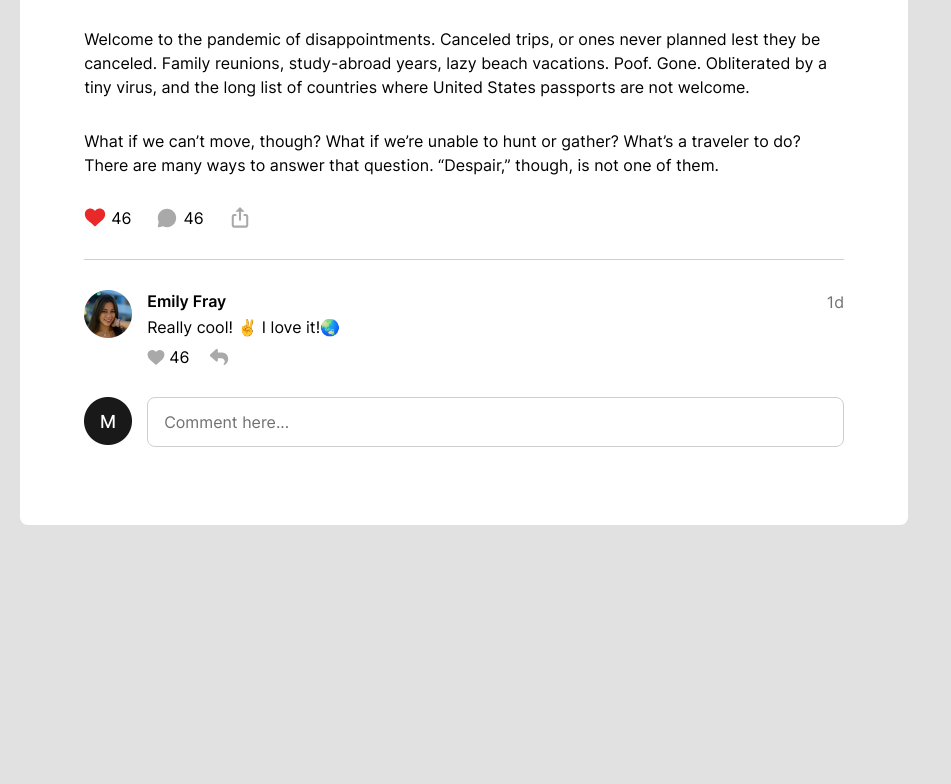
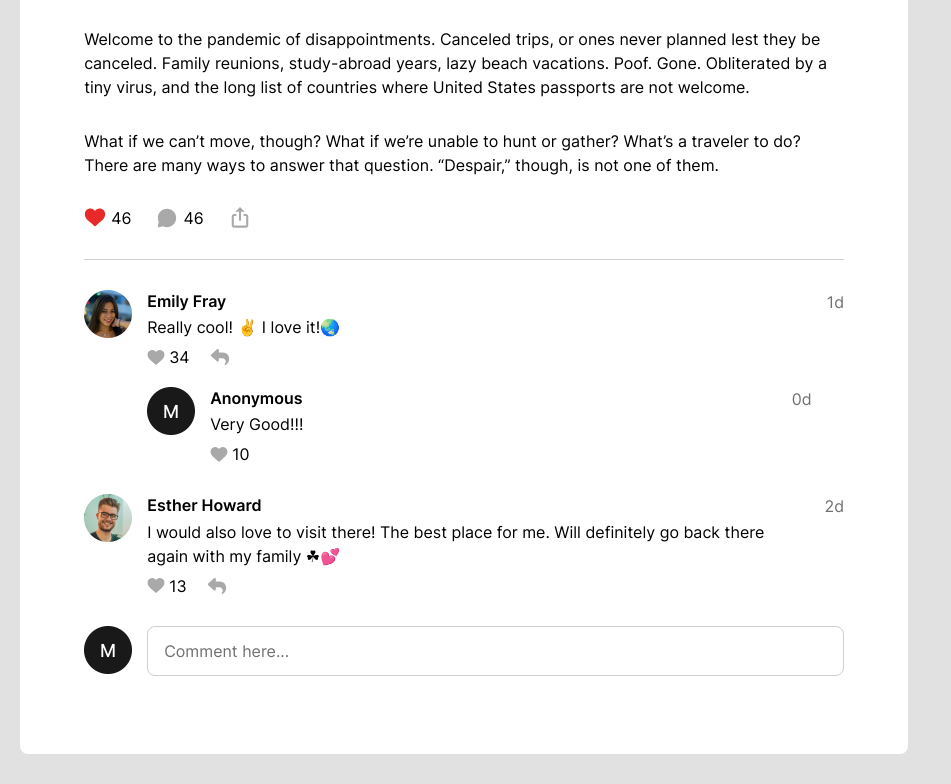
Before and after one commit to RomanRybachuk/subsub_project, a website built with webpack: page src/index.html in a window 1280 px wide. Shown: the part 1324-2108 px from the top of the page, without its empty margins (0-951 px from the left). Before the commit the page ends 1879 px from the top, so only its background shows below. Built offline with nearby package versions, Linux system fonts and the light colour scheme.

Commit message:
added Comment class and implemented basic functions

```diff
--- a/src/index.html
+++ b/src/index.html
@@ -162,53 +162,8 @@
               <section class="comments">
                 <div class="container">
                   <div class="comments__inner">
-                    <ul class="comments__list">
-                      <li class="comments__item comment-item">
-                        <div class="comment-item__avatar">
-                          <img
-                            src="./assets/avatars/emily.png"
-                            alt="comment avatar"
-                          />
-                        </div>
-                        <div class="comment-item__info">
-                          <div class="comment-item__title title title--x-small">
-                            <h5 class="title__main">Emily Fray</h5>
-                            <p class="title__sub">
-                              Really cool! ✌ I love it!🌏
-                            </p>
-                          </div>
-                          <div class="comment-item__actions">
-                            <button
-                              class="comment-item__like"
-                              aria-label="like comment"
-                            >
-                              <svg
-                                width="18"
-                                height="15"
-                                viewBox="0 0 18 15"
-                                fill="none"
-                                xmlns="http://www.w3.org/2000/svg"
-                              >
-                                <path
-                                  d="M12.7454 -0.00848389C11.1331 -0.00848389 9.75538 1.14075 8.99845 1.93305C8.24153 1.14075 6.86691 -0.00848389 5.25538 -0.00848389C2.47768 -0.00848389 0.538452 1.92767 0.538452 4.69921C0.538452 7.75305 2.94691 9.7269 5.27691 11.6361C6.37691 12.5384 7.51538 13.4707 8.38845 14.5046C8.53538 14.6777 8.75076 14.7777 8.97691 14.7777H9.02153C9.24845 14.7777 9.46307 14.6769 9.60922 14.5046C10.4838 13.4707 11.6215 12.5377 12.7223 11.6361C15.0515 9.72767 17.4615 7.75382 17.4615 4.69921C17.4615 1.92767 15.5223 -0.00848389 12.7454 -0.00848389Z"
-                                  fill="#A9A9A9"
-                                />
-                              </svg>
-                              <span>46</span>
-                            </button>
-                            <button
-                              class="comment-item__share"
-                              aria-label="reply post"
-                            >
-                              <img
-                                src="./assets/icons/reply.svg"
-                                alt="reply comment icon"
-                              />
-                            </button>
-                          </div>
-                        </div>
-                        <div class="comment-item__number">1d</div>
-                      </li>
+                    <ul class="comments__list" data-comments-list>
+                      <span class="loader"></span>
                     </ul>
                     <div class="comments__sender comments-sender">
                       <div class="comments-sender__avatar">
--- a/src/index.ts
+++ b/src/index.ts
@@ -1,4 +1,7 @@
 import "./scss/style.scss";
+
 import NavbarMenu from "./modules/NavbarMenu";
+import Comments from "./modules/Comments";
 
 new NavbarMenu();
+new Comments();
--- /dev/null
+++ b/src/modules/Comments.ts
@@ -0,0 +1,152 @@
+interface IComment {
+  id: string;
+  name: string;
+  text: string;
+  avatar: string;
+  created_at_timestamp: number;
+  likes: number;
+  self?: boolean;
+  replies: IComment[];
+}
+
+export default class Comments {
+  comments: Array<IComment>;
+  root = document.querySelector("[data-comments-list]");
+
+  constructor() {
+    this.init();
+  }
+
+  async init() {
+    this.comments = await this.getComments();
+
+    this.mount();
+  }
+
+  template(data: IComment): string {
+    return /*html*/ `
+      <li class="comments__item comment-item">
+        <div class="comment-item__avatar">
+          <img
+            src="${data.avatar}"
+            alt="comment avatar"
+          />
+        </div>
+        <div class="comment-item__body">
+          <div class="comment-item__info">
+            <div class="comment-item__title title title--x-small">
+              <h5 class="title__main"> ${data.name}</h5>
+              <p class="title__sub">
+                ${data.text}
+              </p>
+            </div>
+            <div class="comment-item__actions">
+              <button
+                class="comment-item__like"
+                aria-label="like comment"
+              >
+                <svg
+                  width="18"
+                  height="15"
+                  viewBox="0 0 18 15"
+                  fill="none"
+                  xmlns="http://www.w3.org/2000/svg"
+                >
+                  <path
+                    d="M12.7454 -0.00848389C11.1331 -0.00848389 9.75538 1.14075 8.99845 1.93305C8.24153 1.14075 6.86691 -0.00848389 5.25538 -0.00848389C2.47768 -0.00848389 0.538452 1.92767 0.538452 4.69921C0.538452 7.75305 2.94691 9.7269 5.27691 11.6361C6.37691 12.5384 7.51538 13.4707 8.38845 14.5046C8.53538 14.6777 8.75076 14.7777 8.97691 14.7777H9.02153C9.24845 14.7777 9.46307 14.6769 9.60922 14.5046C10.4838 13.4707 11.6215 12.5377 12.7223 11.6361C15.0515 9.72767 17.4615 7.75382 17.4615 4.69921C17.4615 1.92767 15.5223 -0.00848389 12.7454 -0.00848389Z"
+                    fill="#A9A9A9"
+                  />
+                </svg>
+                <span>${data.likes}</span>
+              </button>
+              ${
+                !data.self
+                  ? /*html*/ `
+                    <button
+                      class="comment-item__share"
+                      aria-label="reply post"
+                    >
+                      <svg width="20" height="18" viewBox="0 0 20 18" fill="none" xmlns="http://www.w3.org/2000/svg">
+                        <path d="M8.17381 1.07938C8.58559 1.26199 8.85415 1.67378 8.85415 2.12495V4.41662H12.8646C16.345 4.41662 19.1666 7.23823 19.1666 10.7187C19.1666 14.7757 16.2484 16.5875 15.5788 16.9527C15.4892 17.0029 15.389 17.0208 15.2887 17.0208C14.8984 17.0208 14.5833 16.7021 14.5833 16.3154C14.5833 16.0468 14.7373 15.7998 14.9342 15.6171C15.2708 15.302 15.7291 14.6718 15.7291 13.5869C15.7291 11.6891 14.1894 10.1494 12.2916 10.1494H8.85415V12.441C8.85415 12.8922 8.58917 13.304 8.17381 13.4866C7.75844 13.6692 7.27863 13.594 6.94204 13.2932L1.21287 8.13699C0.972961 7.91499 0.833313 7.60704 0.833313 7.2812C0.833313 6.95535 0.972961 6.64741 1.21287 6.42898L6.94204 1.27273C7.27863 0.968373 7.76202 0.893177 8.17381 1.07938Z" fill="#A9A9A9"/>
+                      </svg>
+                    </button>
+                  `
+                  : ""
+              }
+            </div>
+          </div>
+          ${
+            data.replies.length
+              ? `
+                <ul class="comment-item__replies">
+                  ${data.replies
+                    .map((comment) => this.template(comment))
+                    .join("")}
+                </ul>
+              `
+              : ""
+          }
+        </div>
+        <div class="comment-item__number">${this._convertTimestampToDays(
+          data.created_at_timestamp
+        )}</div>
+      </li>
+    `;
+  }
+
+  render() {
+    return this.comments.map((comment) => this.template(comment)).join("");
+  }
+
+  mount() {
+    this.root.innerHTML = "";
+
+    this.root.insertAdjacentHTML("beforeend", this.render());
+  }
+
+  _convertTimestampToDays(timestamp: number) {
+    const now = new Date();
+    const commentDate = new Date(timestamp);
+
+    const differenceInTime = now.getTime() - commentDate.getTime();
+    const differenceInDays = Math.floor(differenceInTime / (1000 * 3600 * 24));
+
+    return `${differenceInDays}d`;
+  }
+
+  async getComments(): Promise<Array<IComment>> {
+    await new Promise((resolve) => setTimeout(resolve, 1000));
+
+    return [
+      {
+        id: "1",
+        name: "Emily Fray",
+        text: "Really cool! ✌ I love it!🌏",
+        avatar: "/avatars/emily.png",
+        created_at_timestamp: 1712048942139,
+        likes: 34,
+        replies: [
+          {
+            id: "1",
+            self: true,
+            name: "Anonymous",
+            text: "Very Good!!!",
+            avatar: "/avatars/anonymous.png",
+            created_at_timestamp: Date.now(),
+            likes: 10,
+            replies: [],
+          },
+        ],
+      },
+      {
+        id: "2",
+        name: "Esther Howard",
+        text: "I would also love to visit there! The best place for me. Will definitely go back there again with my family ☘💕",
+        avatar: "/avatars/esther.png",
+        created_at_timestamp: 1711962542139,
+        likes: 13,
+        replies: [],
+      },
+    ];
+  }
+}
--- a/src/scss/components/comment.scss
+++ b/src/scss/components/comment.scss
@@ -11,9 +11,17 @@
 .comment-item {
   display: flex;
 
-  &__info {
-    flex: 1 0 auto;
+  &__body {
+    width: 100%;
     margin-left: 15px;
+  }
+
+  &__replies {
+    margin-top: 20px;
+
+    & li:last-child {
+      margin-bottom: 0;
+    }
   }
 
   &__number {
--- a/src/scss/style.scss
+++ b/src/scss/style.scss
@@ -171,6 +171,50 @@ body {
   }
 }
 
+.loader {
+  width: 30px;
+  height: 30px;
+  border-radius: 50%;
+  position: relative;
+  animation: rotate 1s linear infinite;
+  display: flex;
+  margin: 20px 0;
+}
+
+.loader::before {
+  content: "";
+  box-sizing: border-box;
+  position: absolute;
+  inset: 0px;
+  border-radius: 50%;
+  border: 2px solid var(--color-black);
+  animation: prixClipFix 2s linear infinite;
+}
+
+@keyframes rotate {
+  100% {
+    transform: rotate(360deg);
+  }
+}
+
+@keyframes prixClipFix {
+  0% {
+    clip-path: polygon(50% 50%, 0 0, 0 0, 0 0, 0 0, 0 0);
+  }
+  25% {
+    clip-path: polygon(50% 50%, 0 0, 100% 0, 100% 0, 100% 0, 100% 0);
+  }
+  50% {
+    clip-path: polygon(50% 50%, 0 0, 100% 0, 100% 100%, 100% 100%, 100% 100%);
+  }
+  75% {
+    clip-path: polygon(50% 50%, 0 0, 100% 0, 100% 100%, 0 100%, 0 100%);
+  }
+  100% {
+    clip-path: polygon(50% 50%, 0 0, 100% 0, 100% 100%, 0 100%, 0 0);
+  }
+}
+
 @media (max-width: $desktop-viewport-width) {
   .content {
     &__aside {
--- a/webpack.config.js
+++ b/webpack.config.js
@@ -2,6 +2,7 @@ const path = require("path");
 const { CleanWebpackPlugin } = require("clean-webpack-plugin");
 const HtmlWebpackPlugin = require("html-webpack-plugin");
 const MiniCssExtractPlugin = require("mini-css-extract-plugin");
+const CopyPlugin = require("copy-webpack-plugin");
 
 module.exports = {
   devtool: false,
@@ -55,5 +56,13 @@ module.exports = {
       chunkFilename: "[id].css",
     }),
     new CleanWebpackPlugin(),
+    new CopyPlugin({
+      patterns: [
+        {
+          from: path.resolve(__dirname, "src", "public"),
+          to: path.resolve(__dirname, "dist"),
+        },
+      ],
+    }),
   ],
 };
```
Also changed, not shown: src/public/avatars/anonymous.png (added), src/public/avatars/emily.png (added), src/public/avatars/esther.png (added).
